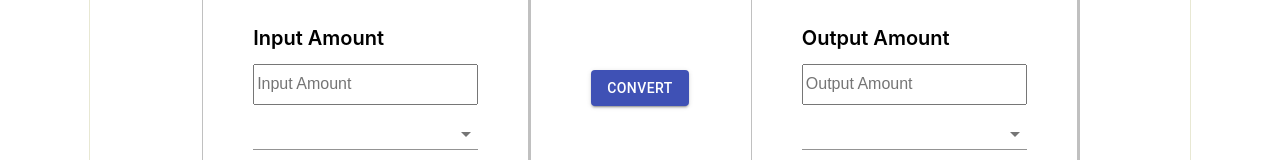
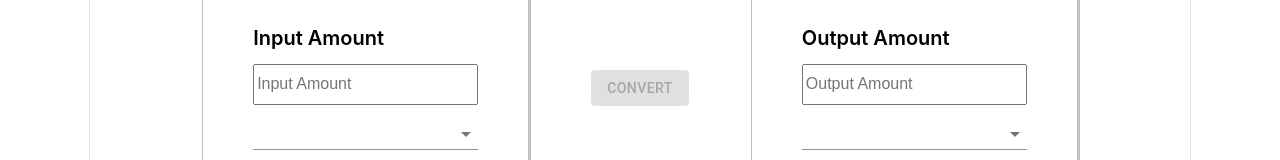
Before and after one commit to SnehaKandpal157/currency-convertor, a React (Create React App) app: page / in a window 1280 px wide. Shown: the part 264-424 px from the top of the page. Built offline with nearby package versions, Linux system fonts and the light colour scheme.

Commit message:
applied validation for form

```diff
--- a/src/component/Form.js
+++ b/src/component/Form.js
@@ -60,7 +60,8 @@ const Form = () => {
         </Select>
       </div>
       <div className="button-wrap">
-        <Button onClick={handleConvert} variant="contained" color="primary">Convert</Button>
+        <Button onClick={handleConvert} variant="contained" color="primary"
+          disabled={!_isEmpty(inputAmount) && !_isEmpty(inputCurrency) && !_isEmpty(outputCurrency) ? false : true}>Convert</Button>
       </div>
       <div className="output-wrap">
         <Label className="label">Output Amount</Label>
```
